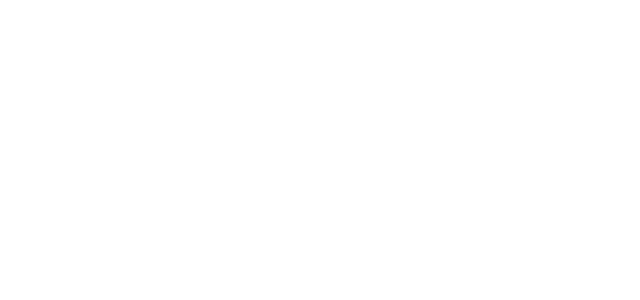
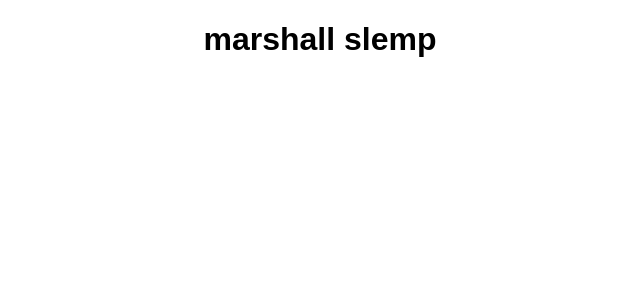
Before and after one commit to marshall405/portfolio-aca, a React (Create React App) app: page / in a window 1280 px wide. Shown: the top 300 px of the page, without its empty margins (320-960 px from the left). Built offline with nearby package versions, Linux system fonts and the light colour scheme.

Commit message:
create new branch, add h1 tag

```diff
--- a/src/App.js
+++ b/src/App.js
@@ -6,7 +6,7 @@ class App extends Component {
   render() {
     return (
       <div className="App">
-
+        <h1> marshall slemp </h1>
       </div>
     );
   }
```
